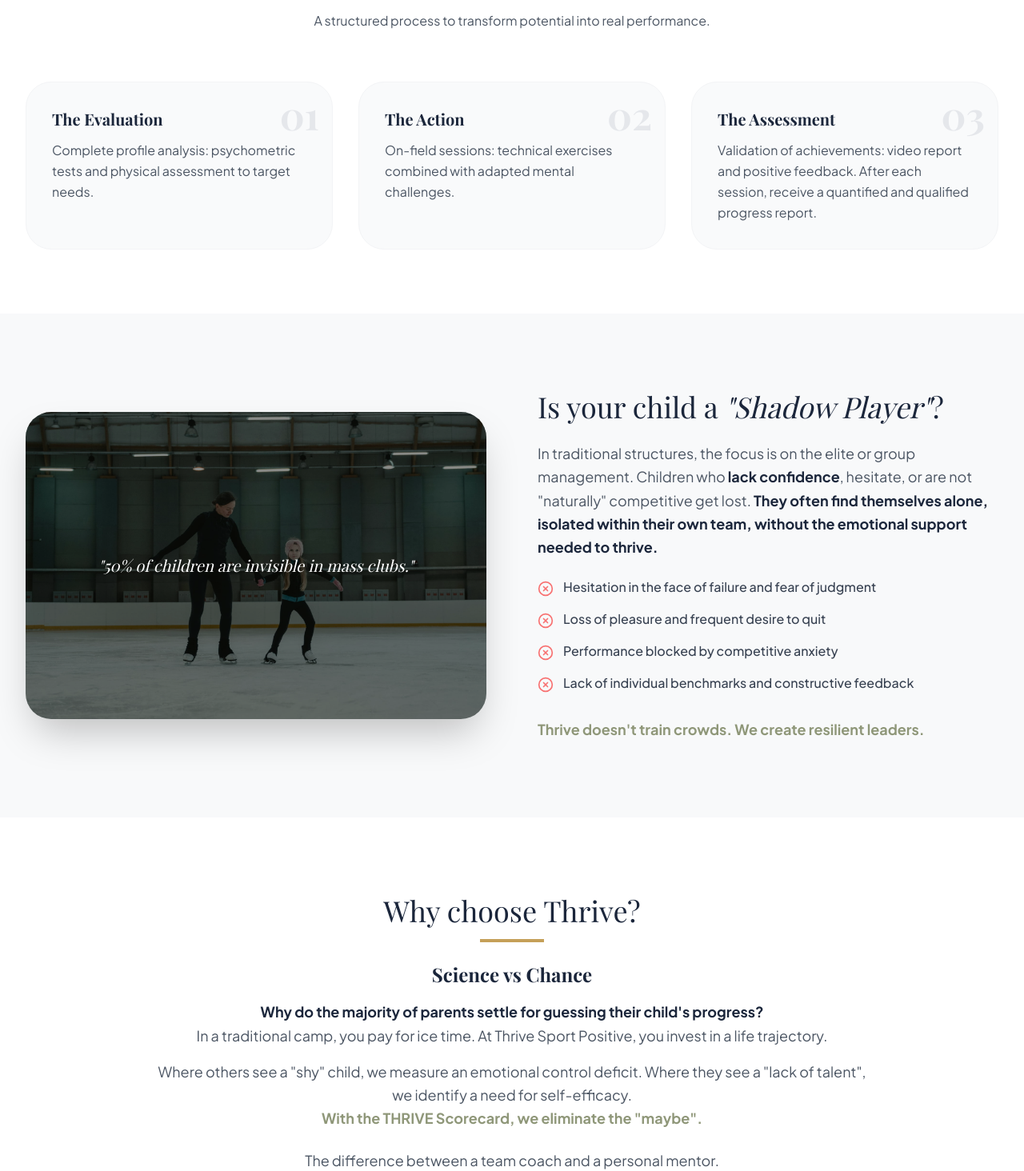
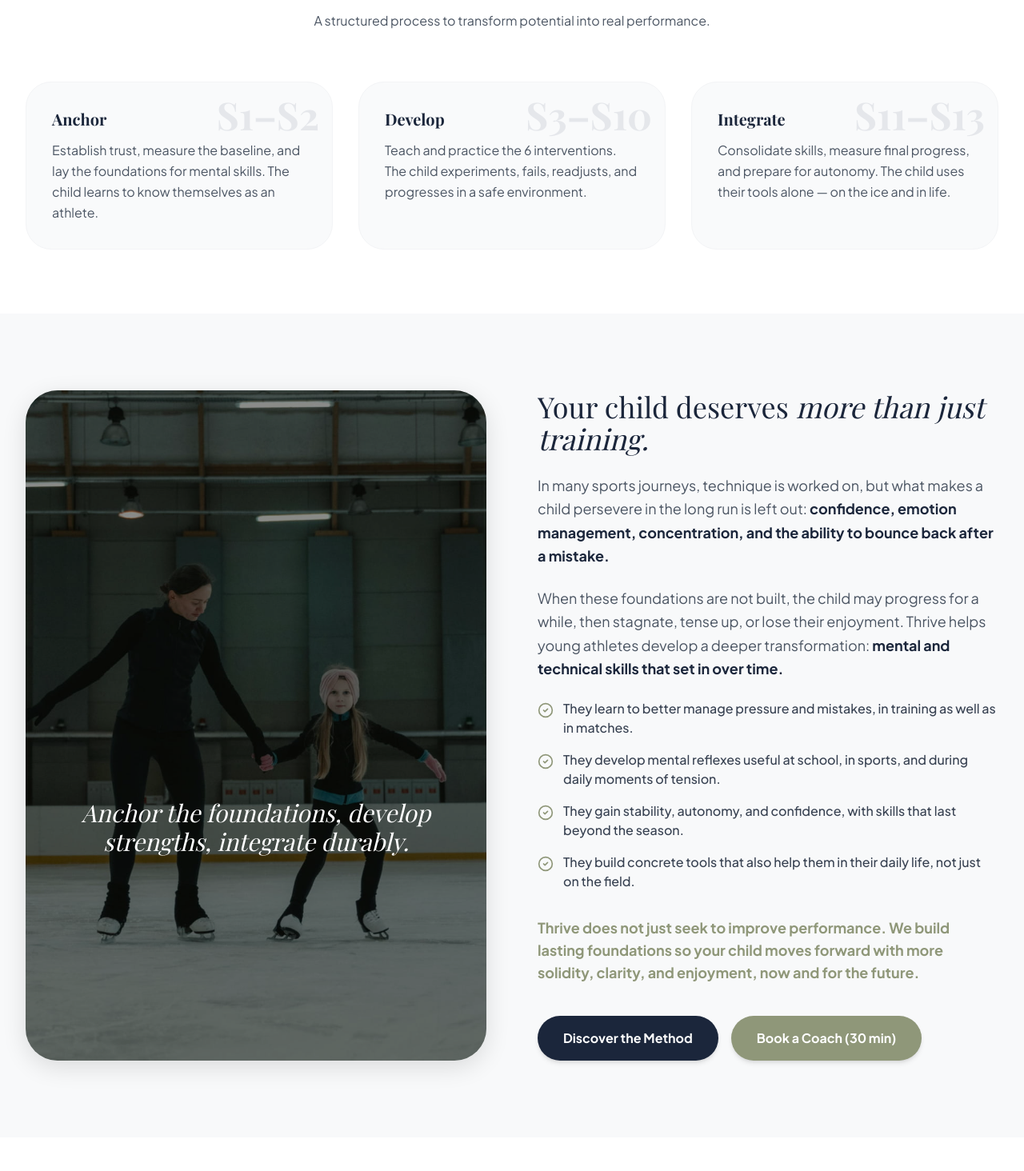
Before and after one commit to lyliancelma643-ai/ThriveSportPsychologiePositive, a React (Vite) app: page / in a window 1280 px wide. Shown: the part 1067-2531 px from the top of the page at 80% size. Built offline with nearby package versions, Linux system fonts and the light colour scheme; a web font is replaced by a local one.

Commit message:
feat: refine home page steps, update pain points UI and copy, add action buttons

```diff
--- a/src/components/home/PainPoints.jsx
+++ b/src/components/home/PainPoints.jsx
@@ -1,5 +1,6 @@
 import React from 'react';
-import { XCircle } from 'lucide-react';
+import { Link } from 'react-router-dom';
+import { CheckCircle2 } from 'lucide-react';
 import { useTranslation } from 'react-i18next';
 import childShadowImage from '../../assets/pexels-tima-miroshnichenko-6015973.jpg';
 
@@ -8,18 +9,18 @@ const PainPoints = () => {
     return (
         <section className="py-24 bg-[#F8F9FA]">
             <div className="max-w-7xl mx-auto px-4 sm:px-6 lg:px-8">
-                <div className="flex flex-col md:flex-row items-center gap-16">
+                <div className="flex flex-col md:flex-row items-stretch gap-16">
                     <div className="w-full md:w-1/2">
-                        <div className="relative rounded-[2rem] overflow-hidden shadow-2xl">
+                        <div className="relative rounded-[2.5rem] overflow-hidden shadow-[0_8px_30px_rgb(0,0,0,0.12)] h-full min-h-[400px] lg:min-h-[600px]">
                             <img
                                 src={childShadowImage}
                                 alt="Joueur dans l'ombre"
                                 width="4928"
                                 height="3264"
-                                className="w-full h-96 object-cover object-top"
+                                className="absolute inset-0 w-full h-full object-cover object-top"
                             />
-                            <div className="absolute inset-0 bg-black/40 flex items-center justify-center p-8">
-                                <p className="text-white text-xl font-serif italic text-center">
+                            <div className="absolute inset-0 bg-black/40 flex items-end justify-center p-8">
+                                <p className="text-white text-2xl md:text-3xl font-serif italic text-center pb-40 md:pb-56">
                                     {t('home.pain_points.quote')}
                                 </p>
                             </div>
@@ -28,7 +29,10 @@ const PainPoints = () => {
                     <div className="w-full md:w-1/2">
                         <h2 className="text-3xl md:text-4xl font-serif text-[#1B263B] mb-6">{t('home.pain_points.heading_1')}<span className="italic">{t('home.pain_points.heading_italic')}</span>{t('home.pain_points.heading_2')}</h2>
                         <p className="text-lg text-gray-600 mb-6 leading-relaxed">
-                            {t('home.pain_points.desc_1')}<span className="font-bold text-[#1B263B]">{t('home.pain_points.desc_bold_1')}</span>{t('home.pain_points.desc_2')}<span className="font-bold text-[#1B263B]">{t('home.pain_points.desc_bold_2')}</span>
+                            {t('home.pain_points.desc_1')}<span className="font-bold text-[#1B263B]">{t('home.pain_points.desc_bold_1')}</span>
+                        </p>
+                        <p className="text-lg text-gray-600 mb-6 leading-relaxed">
+                            {t('home.pain_points.desc_2')}<span className="font-bold text-[#1B263B]">{t('home.pain_points.desc_bold_2')}</span>
                         </p>
                         <div className="space-y-4 mb-8">
                             {[
@@ -38,7 +42,7 @@ const PainPoints = () => {
                                 t('home.pain_points.list_4')
                             ].map((item, idx) => (
                                 <div key={idx} className="flex items-start">
-                                    <XCircle className="text-red-400 mr-3 mt-1 shrink-0" size={20} />
+                                    <CheckCircle2 className="text-[#8F9779] mr-3 mt-1 shrink-0" size={20} />
                                     <span className="text-gray-700 font-medium">{item}</span>
                                 </div>
                             ))}
@@ -46,6 +50,19 @@ const PainPoints = () => {
                         <p className="text-[#8F9779] font-bold text-lg">
                             {t('home.pain_points.conclusion')}
                         </p>
+                        <div className="flex flex-col sm:flex-row gap-4 mt-10">
+                            <Link to="/methode" className="px-8 py-4 bg-[#1B263B] text-white rounded-full font-bold hover:bg-[#2A3B5C] transition-colors text-center shadow-md">
+                                {t('home.pain_points.btn_method')}
+                            </Link>
+                            <button
+                                data-cal-namespace="30min"
+                                data-cal-link="thrive-sport-positive/30min"
+                                data-cal-config='{"layout":"month_view","useSlotsViewOnSmallScreen":"true"}'
+                                className="px-8 py-4 bg-[#8F9779] text-white rounded-full font-bold hover:bg-[#A3AC8B] transition-colors text-center shadow-md cursor-pointer"
+                            >
+                                {t('home.pain_points.btn_booking')}
+                            </button>
+                        </div>
                     </div>
                 </div>
             </div>
--- a/src/components/home/ProcessSteps.jsx
+++ b/src/components/home/ProcessSteps.jsx
@@ -4,17 +4,17 @@ export const ProcessSteps = () => {
     const { t } = useTranslation();
     const steps = [
         {
-            number: "01",
+            number: t('home.process.step1_n', { defaultValue: '01' }),
             title: t('home.process.step1_t'),
             desc: t('home.process.step1_d')
         },
         {
-            number: "02",
+            number: t('home.process.step2_n', { defaultValue: '02' }),
             title: t('home.process.step2_t'),
             desc: t('home.process.step2_d')
         },
         {
-            number: "03",
+            number: t('home.process.step3_n', { defaultValue: '03' }),
             title: t('home.process.step3_t'),
             desc: t('home.process.step3_d')
         }
--- a/src/locales/en/translation.json
+++ b/src/locales/en/translation.json
@@ -70,22 +70,24 @@
     "authority": {
       "item1": "Supervised by UdeM",
       "item2": "Sports & Academic Expertise",
-      "item3": "PERMA Scientific Approach"
+      "item3": "UNIQUE Scientific Approach"
     },
     "pain_points": {
-      "quote": "\"50% of children are invisible in mass clubs.\"",
-      "heading_1": "Is your child a ",
-      "heading_italic": "\"Shadow Player\"",
-      "heading_2": "?",
-      "desc_1": "In traditional structures, the focus is on the elite or group management. Children who ",
-      "desc_bold_1": "lack confidence",
-      "desc_2": ", hesitate, or are not \"naturally\" competitive get lost. ",
-      "desc_bold_2": "They often find themselves alone, isolated within their own team, without the emotional support needed to thrive.",
-      "list_1": "Hesitation in the face of failure and fear of judgment",
-      "list_2": "Loss of pleasure and frequent desire to quit",
-      "list_3": "Performance blocked by competitive anxiety",
-      "list_4": "Lack of individual benchmarks and constructive feedback",
-      "conclusion": "Thrive doesn't train crowds. We create resilient leaders."
+      "quote": "Anchor the foundations, develop strengths, integrate durably.",
+      "heading_1": "Your child deserves ",
+      "heading_italic": "more than just training.",
+      "heading_2": "",
+      "desc_1": "In many sports journeys, technique is worked on, but what makes a child persevere in the long run is left out: ",
+      "desc_bold_1": "confidence, emotion management, concentration, and the ability to bounce back after a mistake.",
+      "desc_2": "When these foundations are not built, the child may progress for a while, then stagnate, tense up, or lose their enjoyment. Thrive helps young athletes develop a deeper transformation: ",
+      "desc_bold_2": "mental and technical skills that set in over time.",
+      "list_1": "They learn to better manage pressure and mistakes, in training as well as in matches.",
+      "list_2": "They develop mental reflexes useful at school, in sports, and during daily moments of tension.",
+      "list_3": "They gain stability, autonomy, and confidence, with skills that last beyond the season.",
+      "list_4": "They build concrete tools that also help them in their daily life, not just on the field.",
+      "conclusion": "Thrive does not just seek to improve performance. We build lasting foundations so your child moves forward with more solidity, clarity, and enjoyment, now and for the future.",
+      "btn_method": "Discover the Method",
+      "btn_booking": "Book a Coach (30 min)"
     },
     "comparison": {
       "heading": "Why choose Thrive?",
@@ -194,12 +196,15 @@
     "process": {
       "title": "Our 3-Step Method",
       "subtitle": "A structured process to transform potential into real performance.",
-      "step1_t": "The Evaluation",
-      "step1_d": "Complete profile analysis: psychometric tests and physical assessment to target needs.",
-      "step2_t": "The Action",
-      "step2_d": "On-field sessions: technical exercises combined with adapted mental challenges.",
-      "step3_t": "The Assessment",
-      "step3_d": "Validation of achievements: video report and positive feedback. After each session, receive a quantified and qualified progress report."
+      "step1_n": "S1–S2",
+      "step1_t": "Anchor",
+      "step1_d": "Establish trust, measure the baseline, and lay the foundations for mental skills. The child learns to know themselves as an athlete.",
+      "step2_n": "S3–S10",
+      "step2_t": "Develop",
+      "step2_d": "Teach and practice the 6 interventions. The child experiments, fails, readjusts, and progresses in a safe environment.",
+      "step3_n": "S11–S13",
+      "step3_t": "Integrate",
+      "step3_d": "Consolidate skills, measure final progress, and prepare for autonomy. The child uses their tools alone — on the ice and in life."
     },
     "faq": {
       "title": "Frequently Asked Questions",
--- a/src/locales/fr/translation.json
+++ b/src/locales/fr/translation.json
@@ -70,22 +70,24 @@
     "authority": {
       "item1": "Supervisé par l'UdeM",
       "item2": "Expertise Sportive & Académique",
-      "item3": "Approche Scientifique PERMA"
+      "item3": "Approche Scientifique UNIQUE"
     },
     "pain_points": {
-      "quote": "\"50% des enfants sont invisibles dans les clubs de masse.\"",
-      "heading_1": "Votre enfant est-il un ",
-      "heading_italic": "\"Joueur de l'Ombre\"",
-      "heading_2": " ?",
-      "desc_1": "Dans les structures traditionnelles, le focus est mis sur l'élite ou la gestion du groupe. Les enfants qui ",
-      "desc_bold_1": "manquent de confiance",
-      "desc_2": " et subissent le perfectionnisme ou les attentes démesurées se perdent. ",
-      "desc_bold_2": "Ils se retrouvent souvent seuls, face à la peur de l'échec sport enfant, sans le soutien émotionnel nécessaire pour s'épanouir.",
-      "list_1": "Peur de l'échec et blocage : pleurs, pression et peur du jugement",
-      "list_2": "Frustration, perte de plaisir et envie très fréquente d'abandon",
-      "list_3": "Enfant qui perd ses moyens en match : anxiété de performance chez le jeune sportif",
-      "list_4": "Mon enfant se dévalorise au sport : démotivation sévère et comparaison aux autres",
-      "conclusion": "Thrive n'entraîne pas les foules. Nous levons les blocages pour libérer les sportifs."
+      "quote": "Ancrer les bases, développer les forces, intégrer durablement.",
+      "heading_1": "Votre enfant mérite ",
+      "heading_italic": "plus qu’un simple entraînement.",
+      "heading_2": "",
+      "desc_1": "Dans beaucoup de parcours sportifs, on travaille la technique, mais on laisse de côté ce qui fait tenir un enfant dans la durée : ",
+      "desc_bold_1": "la confiance, la gestion des émotions, la concentration et la capacité à rebondir après l’erreur.",
+      "desc_2": "Quand ces bases ne sont pas construites, l’enfant peut progresser un temps, puis stagner, se crisper ou perdre son plaisir. Thrive aide les jeunes sportifs à développer une transformation plus profonde : ",
+      "desc_bold_2": "des compétences mentales et techniques qui s’installent dans le temps.",
+      "list_1": "Il apprend à mieux gérer la pression et l’erreur, à l’entraînement comme en match.",
+      "list_2": "Il développe des réflexes mentaux utiles à l’école, en sport et dans les moments de tension du quotidien.",
+      "list_3": "Il gagne en stabilité, en autonomie et en confiance, avec des acquis qui durent au-delà de la saison.",
+      "list_4": "Il construit des outils concrets qui l’aident aussi dans sa vie quotidienne, et pas seulement sur le terrain.",
+      "conclusion": "Thrive ne cherche pas seulement à améliorer une performance. Nous construisons des fondations durables pour que votre enfant avance avec plus de solidité, plus de clarté et plus de plaisir, maintenant et pour la suite.",
+      "btn_method": "Découvrir la Méthode",
+      "btn_booking": "Prendre RDV Coach (30 min)"
     },
     "comparison": {
       "heading": "Pourquoi choisir Thrive ?",
@@ -194,12 +196,15 @@
     "process": {
       "title": "Notre Méthode en 3 Étapes",
       "subtitle": "Un processus structuré pour transformer le potentiel en performance réelle.",
-      "step1_t": "L'Évaluation",
-      "step1_d": "Analyse complète du profil : tests psychométriques et bilan physique pour cibler les besoins.",
-      "step2_t": "L'Action",
-      "step2_d": "Séances sur le terrain : exercices techniques combinés à des défis mentaux adaptés.",
-      "step3_t": "Le Bilan",
-      "step3_d": "Validation des acquis : rapport vidéo et feedback positif. Après chaque séance, recevez un rapport de progrès quantifié et qualifié."
+      "step1_n": "S1–S2",
+      "step1_t": "Ancrer",
+      "step1_d": "Établir le lien de confiance, mesurer la baseline et poser les fondations des compétences mentales. L'enfant apprend à se connaître comme athlète.",
+      "step2_n": "S3–S10",
+      "step2_t": "Développer",
+      "step2_d": "Enseigner et pratiquer les 6 interventions. L'enfant expérimente, rate, réajuste et progresse dans un cadre sécurisant.",
+      "step3_n": "S11–S13",
+      "step3_t": "Intégrer",
+      "step3_d": "Consolider les acquis, mesurer la progression finale et préparer l'autonomie. L'enfant utilise ses outils seul — sur la glace et dans la vie."
     },
     "faq": {
       "title": "Questions Fréquentes",
```
